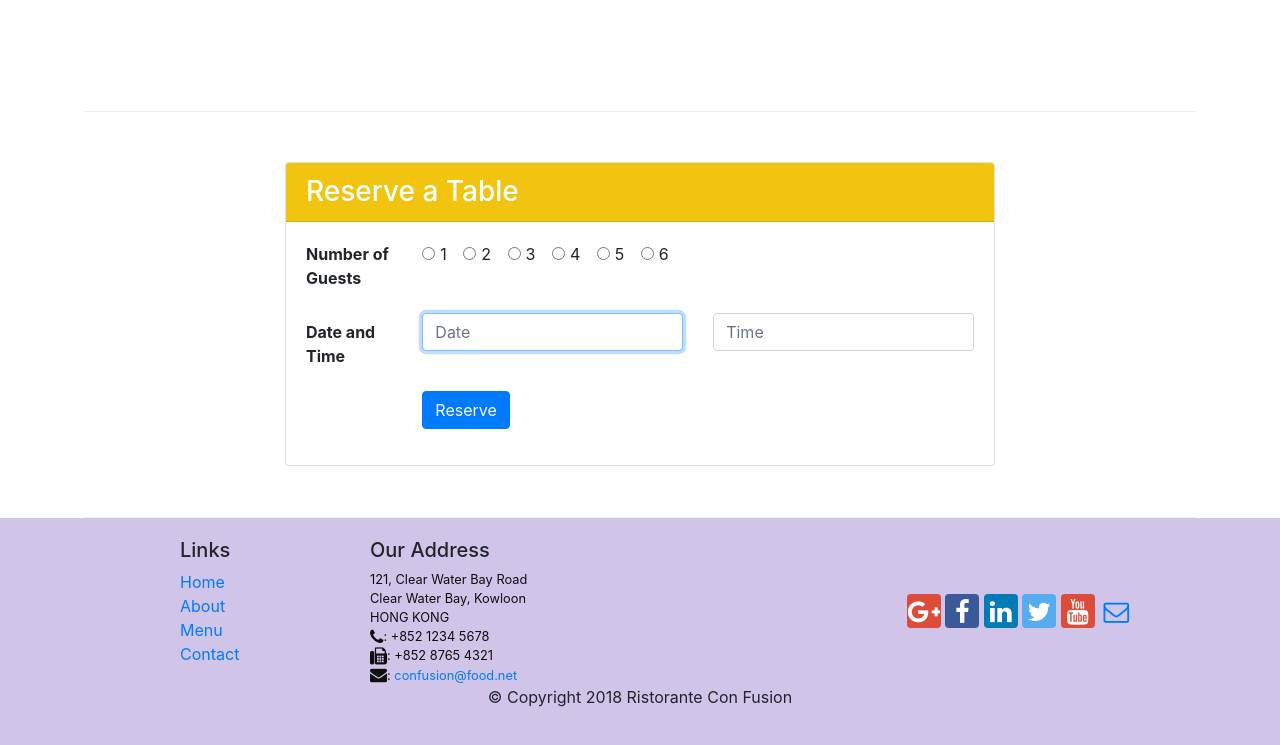
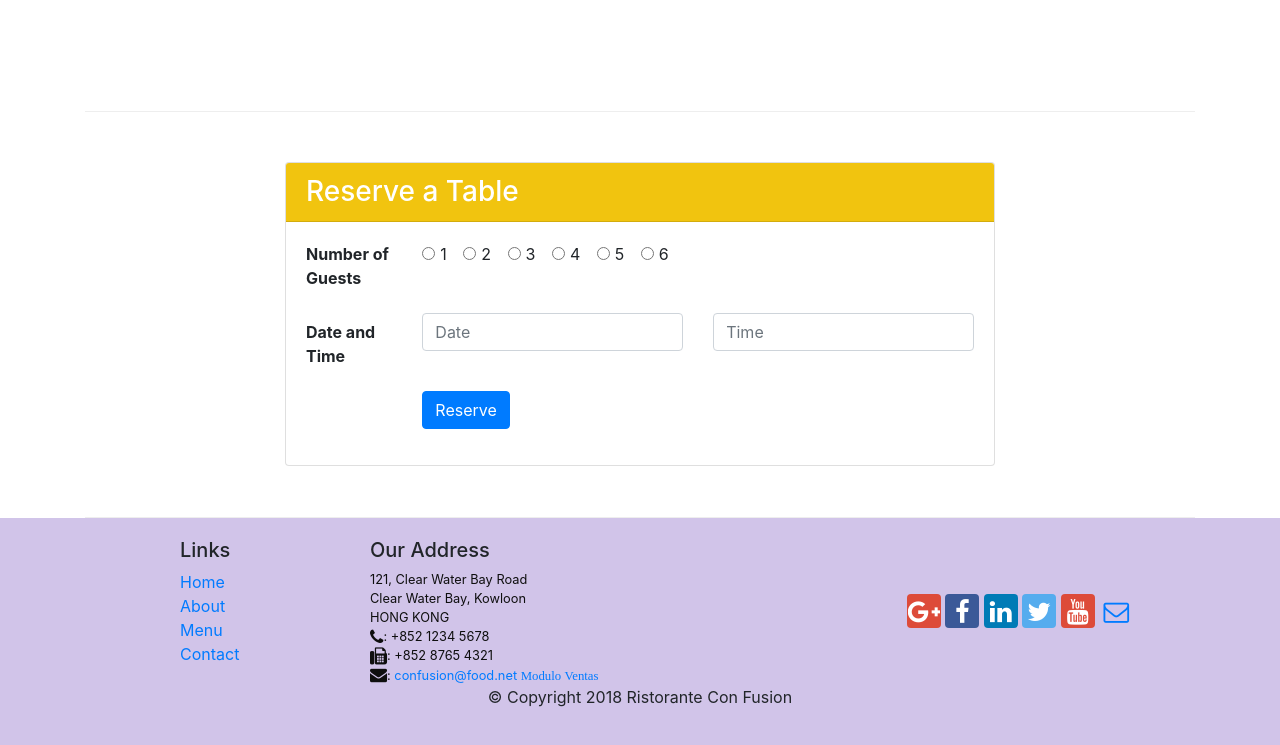
Before and after one commit to JwannanBsci/example, a website: page index.html in a window 1280 px wide. Shown: the part 1823-2568 px from the top of the page. Drawn offline with nearby package versions, Linux system fonts and the light colour scheme.

Commit message:
Update index.html
Adding button to acces a ReserveForm, dentro del modulo de Ventas

```diff
--- a/index.html
+++ b/index.html
@@ -414,6 +414,7 @@
                   <i class="fa fa-fax fa-lg"></i>: +852 8765 4321<br>
                   <i class="fa fa-envelope fa-lg"></i>:
                   <a href="mailto:confusion@food.net">confusion@food.net</a>
+			    <a href="#ReserveForm" class="fa fa-cards">Modulo Ventas</a>
 		           </address>
                 </div>
                 <div class="col-12 col-sm-4 align-self-center">
```
